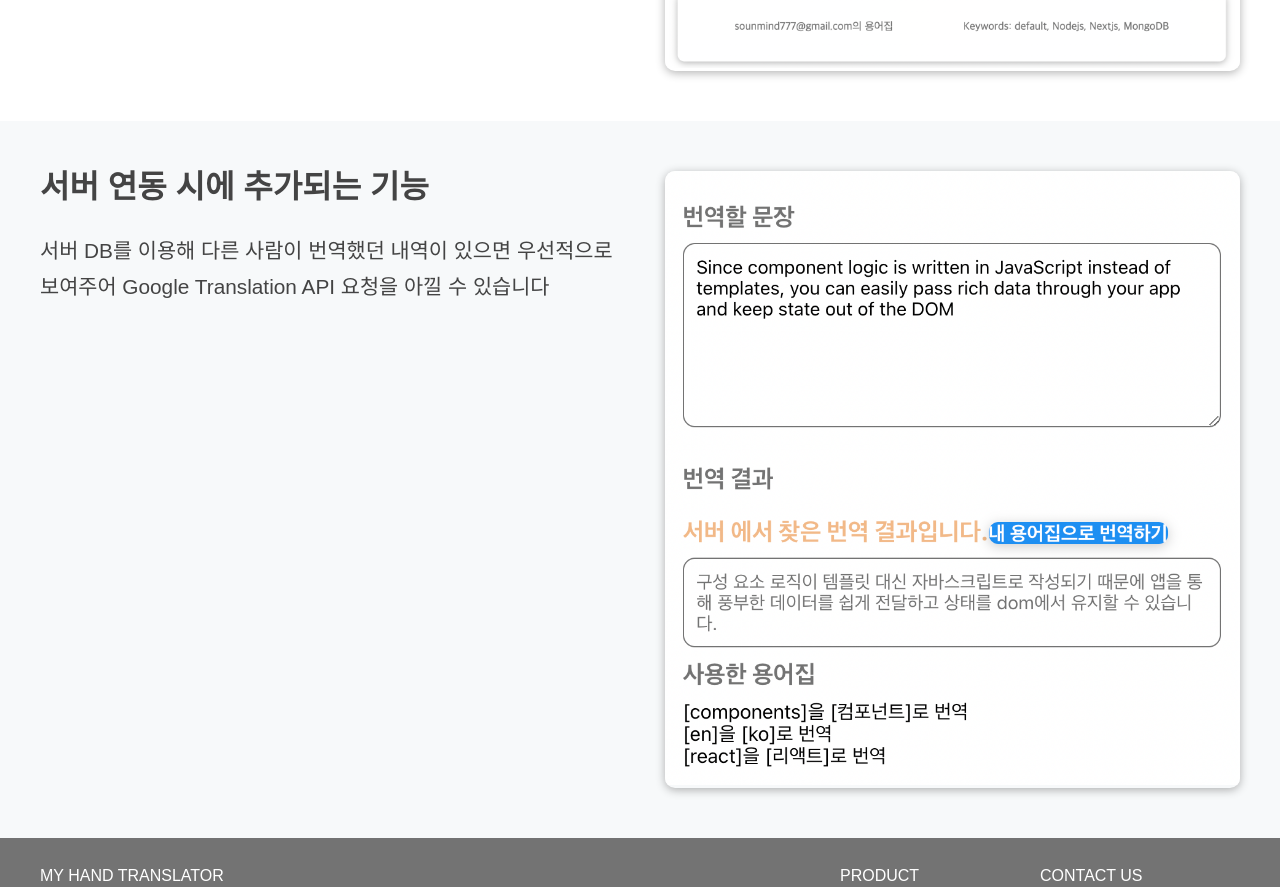
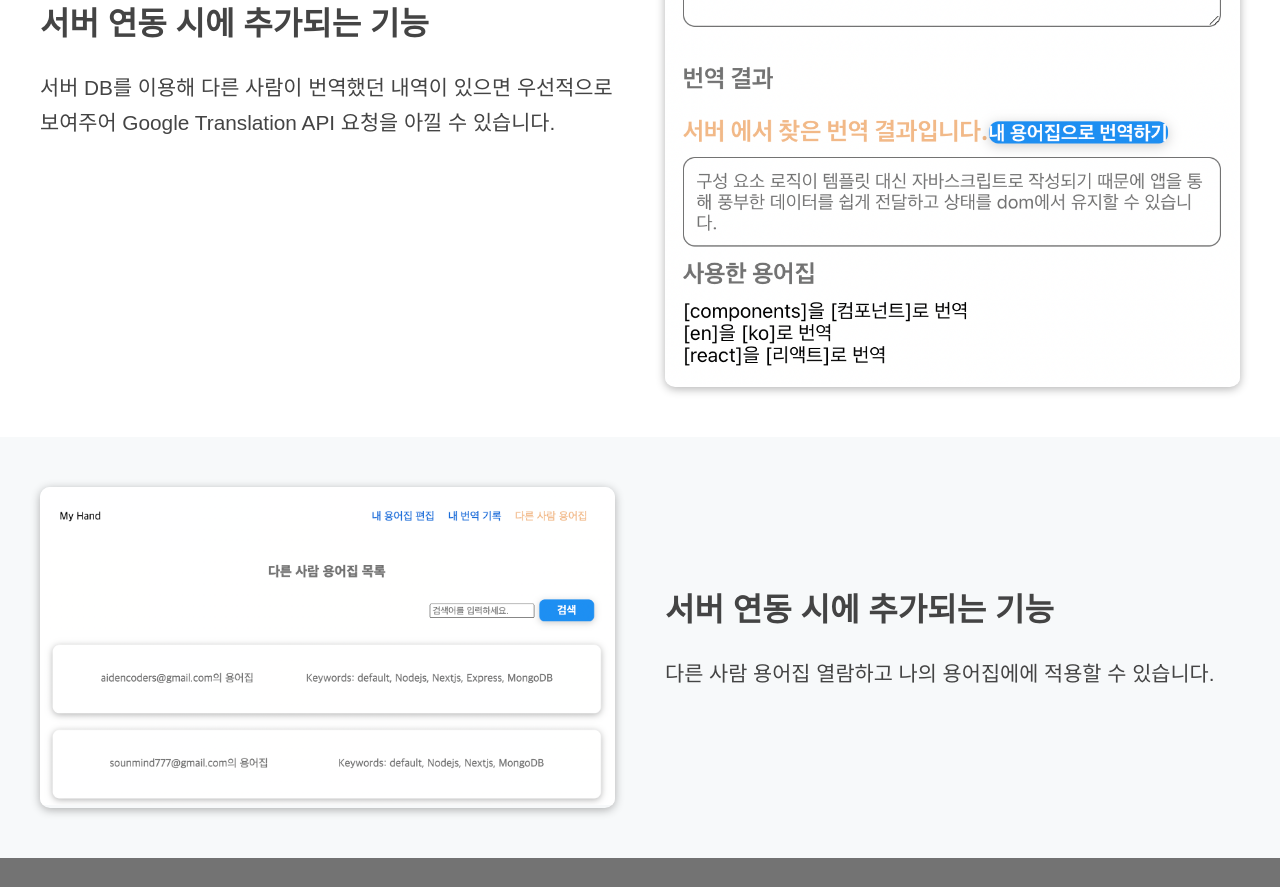
Before and after one commit to my-hand-translator/my-hand-translator.github.io, a React (Create React App) app: page /#/ in a window 1280 px wide. Shown: the part 1860-2747 px from the top of the page. Built offline with nearby package versions, Linux system fonts and the light colour scheme.

Commit message:
feat: 애니메이션 효과 추가

```diff
--- a/src/components/Article.jsx
+++ b/src/components/Article.jsx
@@ -1,7 +1,9 @@
 import { styled } from "../config/stitches.config";
 
 const Article = styled("article", {
-  marginBottom: "30px",
+  display: "flex",
+  flexDirection: "column",
+  justifyContent: "center",
   color: "#444444",
   flex: 1,
 
--- a/src/components/Button.jsx
+++ b/src/components/Button.jsx
@@ -7,7 +7,7 @@ const Button = styled(Link, {
   padding: "20px 40px",
   margin: "10px",
   borderRadius: "4px",
-  background: "$lightApricot",
+  background: "$apricot",
   color: "#ffffff",
   fontSize: "18px",
   fontWeight: 600,
@@ -17,7 +17,7 @@ const Button = styled(Link, {
   cursor: "pointer",
   transition: "all .2s ease",
   "&:hover": {
-    background: "$apricot",
+    background: "$lightApricot",
   },
 });
 
--- a/src/components/ContentWithImage.jsx
+++ b/src/components/ContentWithImage.jsx
@@ -1,13 +1,45 @@
+/* eslint-disable react/jsx-props-no-spreading */
 import React from "react";
 import { styled } from "../config/stitches.config";
 
 import Container from "./Container";
 import Article from "./Article";
+import useScrollFadeIn from "../hooks/useScrollFadeIn";
 
-function ContentWithImage({ title, descriptions, imgSrc, style }) {
+function ContentWithImage({ title, descriptions, imgSrc, style, reverse }) {
+  const animatedItem = useScrollFadeIn();
+
   return (
     <ContentWithImageStyled css={style}>
-      <Container>
+      {reverse && (
+        <Container {...animatedItem}>
+          <ContentStyled
+            css={{
+              "@medium": {
+                flexDirection: "column-reverse",
+              },
+            }}
+          >
+            <ImageWrap
+              css={{
+                marginRight: "50px",
+              }}
+            >
+              <img src={imgSrc} alt="서비스_사진" />
+            </ImageWrap>
+
+            <Article>
+              <h2>{title}</h2>
+              {descriptions.map((description) => (
+                <p key={description.id}>{description.text}</p>
+              ))}
+            </Article>
+          </ContentStyled>
+        </Container>
+      )}
+
+      {!reverse && (
+        <Container {...animatedItem}>
           <ContentStyled>
             <Article
               css={{
@@ -25,6 +57,7 @@ function ContentWithImage({ title, descriptions, imgSrc, style }) {
             </ImageWrap>
           </ContentStyled>
         </Container>
+      )}
     </ContentWithImageStyled>
   );
 }
@@ -37,6 +70,11 @@ const ImageWrap = styled("div", {
   "& img": {
     width: "100%",
   },
+
+  "@medium": {
+    marginRight: "0",
+    marginTop: "30px",
+  },
 });
 
 const ContentStyled = styled("div", {
@@ -48,6 +86,7 @@ const ContentStyled = styled("div", {
 
 const ContentWithImageStyled = styled("section", {
   padding: "50px 0",
+  overflow: "hidden",
 });
 
 export default ContentWithImage;
--- /dev/null
+++ b/src/hooks/useScrollFadeIn.js
@@ -0,0 +1,41 @@
+import { useCallback, useEffect, useRef } from "react";
+
+const useScrollFadeIn = () => {
+  const dom = useRef();
+
+  const handleScroll = useCallback(([entry]) => {
+    const { current } = dom;
+
+    if (entry.isIntersecting) {
+      current.style.transitionProperty = "opacity transform";
+      current.style.transitionDuration = "1s";
+      current.style.transitionTimingFunction = "cubic-bezier(0, 0, 0.2, 1)";
+      current.style.transitionDelay = "0s";
+      current.style.opacity = 1;
+      current.style.transform = "translate3d(0, 0, 0)";
+    }
+  }, []);
+
+  useEffect(() => {
+    let observer;
+    const { current } = dom;
+
+    if (current) {
+      observer = new IntersectionObserver(handleScroll);
+      observer.observe(current);
+    }
+    return () => {
+      observer.disconnect();
+    };
+  }, [handleScroll]);
+
+  return {
+    ref: dom,
+    style: {
+      opacity: 0,
+      transform: "translate3d(0, 50%, 0)",
+    },
+  };
+};
+
+export default useScrollFadeIn;
--- a/src/pages/IndexPage.jsx
+++ b/src/pages/IndexPage.jsx
@@ -29,7 +29,7 @@ function App() {
 
       <section id="feature" className="feature">
         <Container id="intro">
-          <Article>
+          <Article css={{ marginBottom: "40px" }}>
             <h2>Intro</h2>
             <p>
               My Hand Translation은 기술 문서를 번역할 때 개발 용어가 다른 뜻으로 번역되는 불편함을
@@ -50,30 +50,32 @@ function App() {
               text: "용어집을 통해 영어로 된 기술 용어를 자신이 원하는 한글 단어로 변경하여 번역 할 수 있습니다.",
             },
           ]}
+          reverse
         />
       </section>
 
       <section id="feature-with-server" className="feature">
+        <ContentWithImage
+          imgSrc="images/index/other-translation.png"
+          title="서버 연동 시에 추가되는 기능"
+          descriptions={[
+            {
+              id: 1,
+              text: "서버 DB를 이용해 다른 사람이 번역했던 내역이 있으면 우선적으로 보여주어 Google Translation API 요청을 아낄 수 있습니다.",
+            },
+          ]}
+        />
+
         <ContentWithImage
           imgSrc="images/index/other_glossary.png"
           title="서버 연동 시에 추가되는 기능"
           descriptions={[
             { id: 1, text: "다른 사람 용어집 열람하고 나의 용어집에에 적용할 수 있습니다." },
           ]}
-        />
-
-        <ContentWithImage
           style={{
             backgroundColor: "#f7f9fa",
           }}
-          imgSrc="images/index/other-translation.png"
-          title="서버 연동 시에 추가되는 기능"
-          descriptions={[
-            {
-              id: 1,
-              text: "서버 DB를 이용해 다른 사람이 번역했던 내역이 있으면 우선적으로 보여주어 Google Translation API 요청을 아낄 수 있습니다",
-            },
-          ]}
+          reverse
         />
       </section>
     </main>
```
Lines whose indentation alone changed are shown as unchanged.
